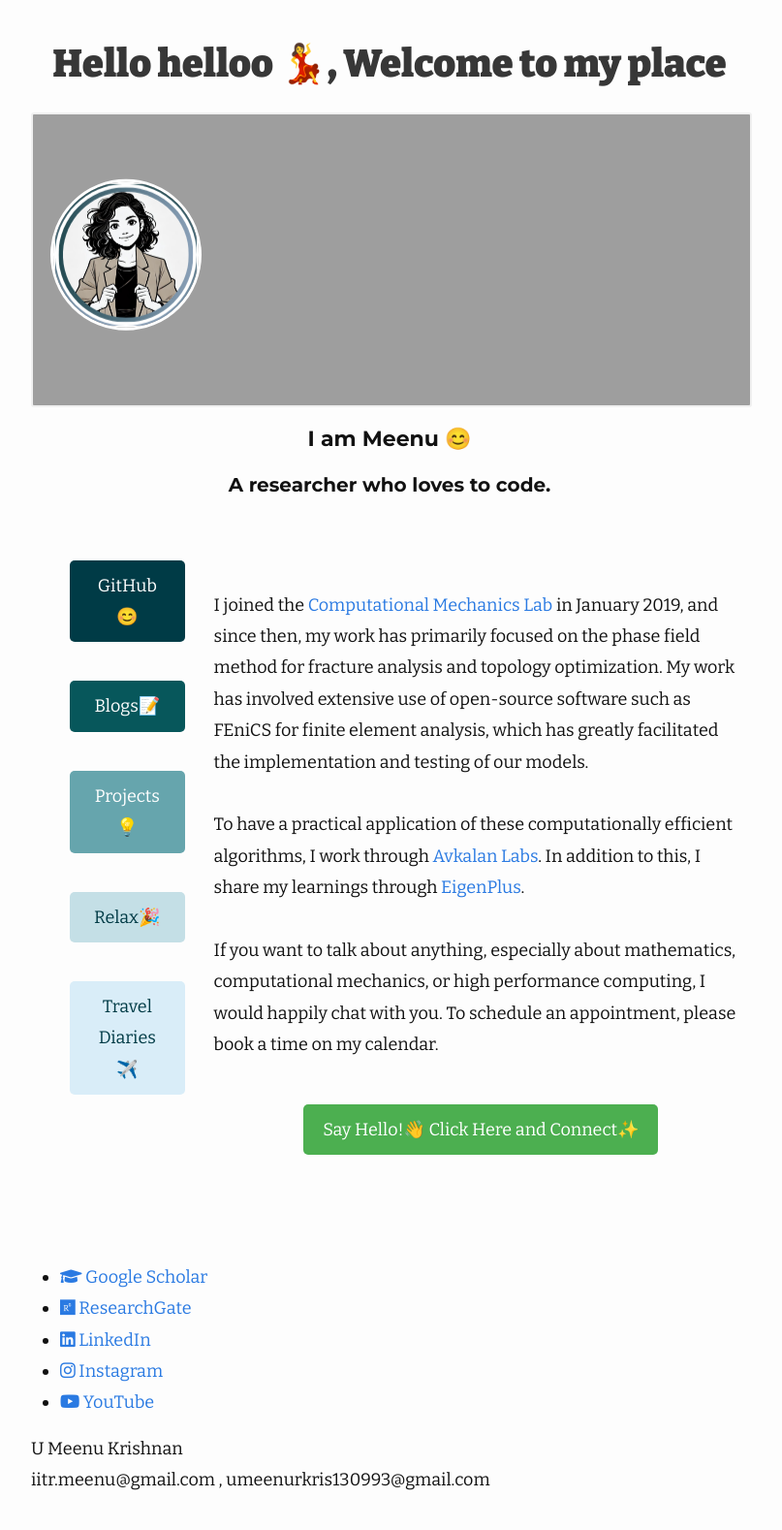
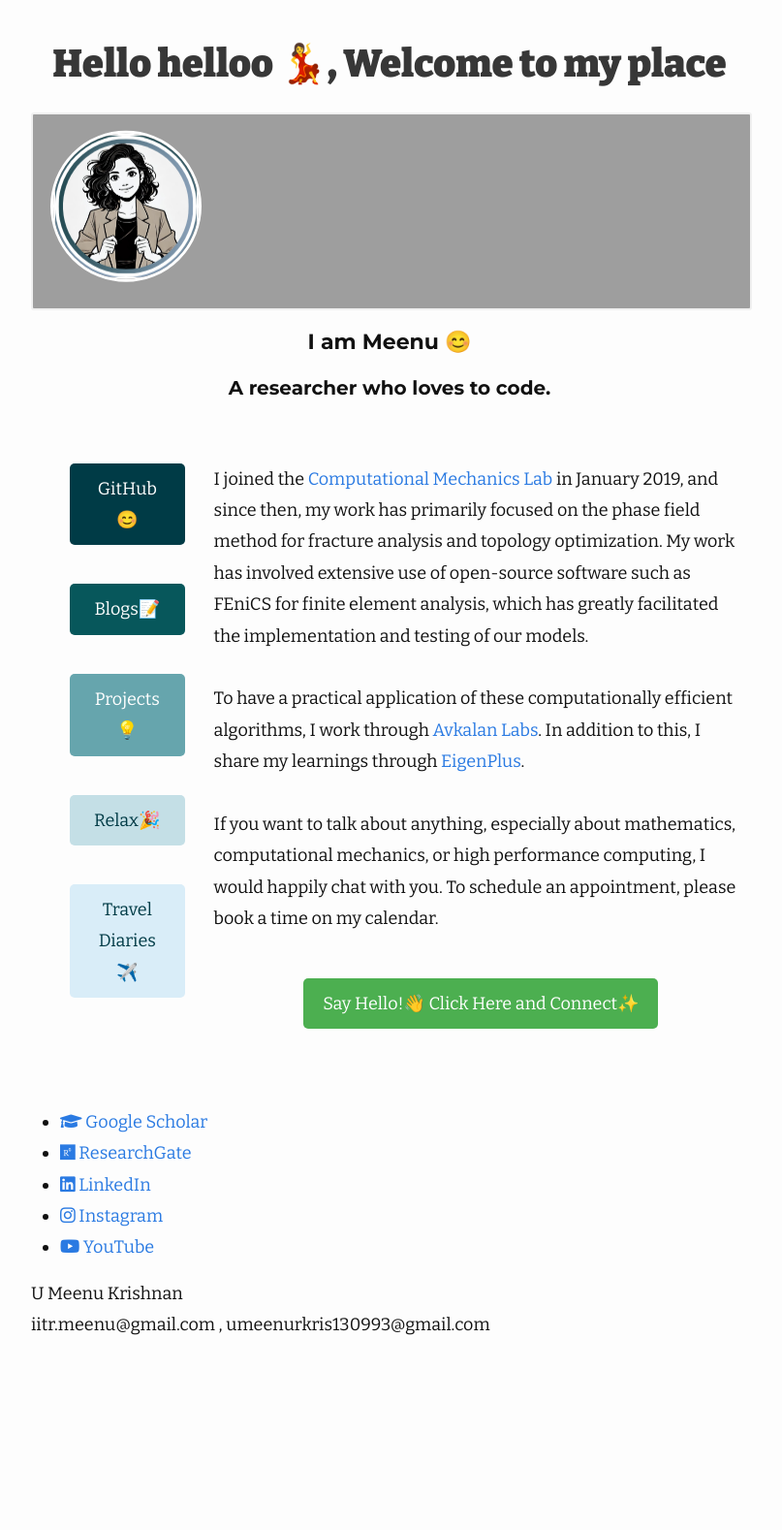
Before and after one commit to umeenukrishnan/umeenukrishnan.github.io, a Jekyll site: the page built from index.markdown, in a window 1280 px wide. Shown: the whole page at 97% size, without its empty margins (238-1045 px from the left). Built offline with Jekyll 4.4.1, drawn with Linux system fonts in a browser that asks for light colours; after the commit the page ends 1418 px from its top, so only the background shows below that.

Commit message:
Update home.html

```diff
--- a/_layouts/home.html
+++ b/_layouts/home.html
@@ -11,7 +11,7 @@ layout: default
   </div>
 
   <div style="position: relative; width: 100%;">
-    <img src="{{ site.url }}/assets/gif/cover.gif" alt="Cover Photo" style="width: 100%; height: 300px; display: block;">
+    <img src="{{ site.url }}/assets/gif/cover.gif" alt="Cover Photo" style="width: 100%; height: 200px; display: block;">
     <div style="position: absolute; top: 50%; left: 20px; transform: translateY(-50%);">
       <object class="meenu-icon" data="{{ site.url }}/assets/svg/avtar.svg" width="150" height="150" style="pointer-events: none; border-radius: 50%; border: 3px solid white;"></object>
     </div>
@@ -37,7 +37,7 @@ layout: default
 
     <div style="width: 100%;">
       <div class="hero">
-        <div class="flexbox_container_two_col flexbox_container_flip primary_container" style="padding-top: 50px; padding-bottom: 50px;">
+        <div class="flexbox_container_two_col flexbox_container_flip primary_container" style="padding-top: 20px; padding-bottom: 20px;">
           <div class="flexbox_item" style="width: 100%;">
             <p style="font-size: 18px; padding-top: 20px; padding-bottom: 30px;">
               I joined the <a href="https://computationalmechanics.in/rajib_teams/u-meenu-krishnan-2/">Computational Mechanics Lab</a> in January 2019, and since then, my work has primarily focused on the phase field method for fracture analysis and topology optimization. My work has involved extensive use of open-source software such as FEniCS for finite element analysis, which has greatly facilitated the implementation and testing of our models.
```
